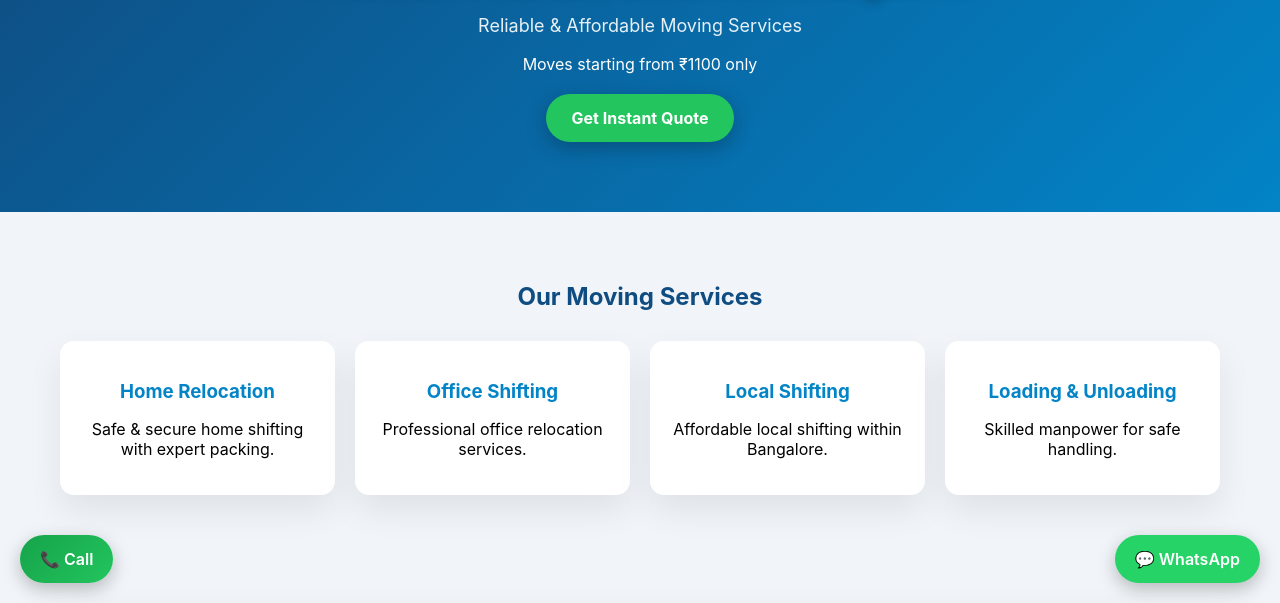
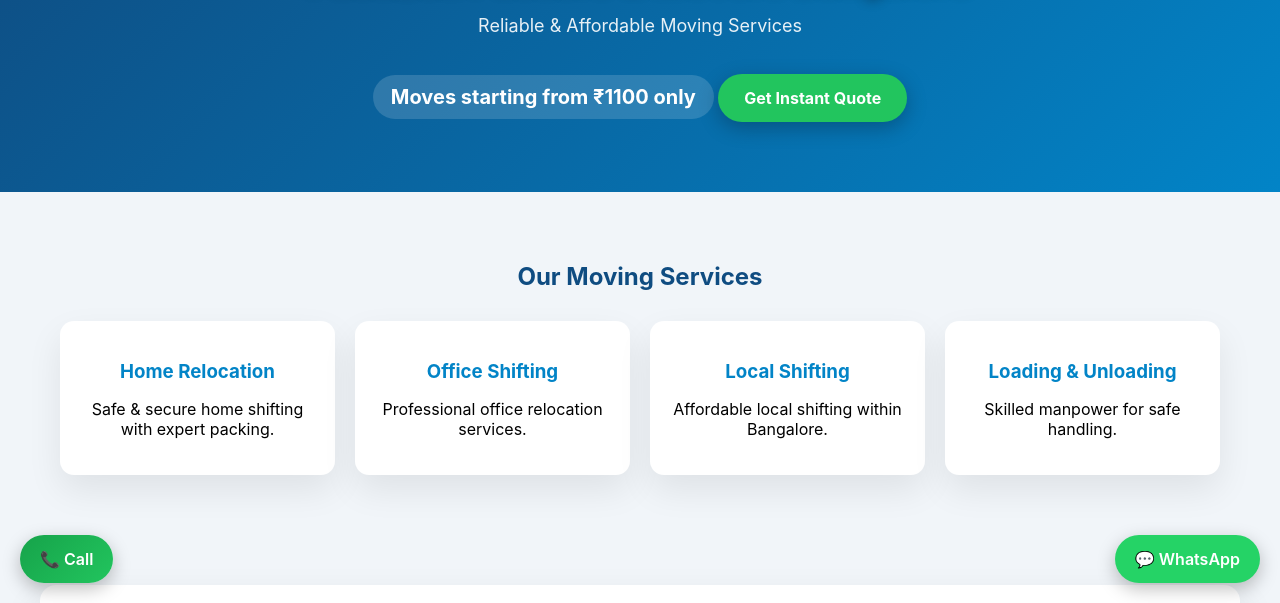
Before and after one commit to azharahmedm786-sketch/moving-quote, a plain HTML site: page index.html in a window 1280 px wide. Shown: the part 197-800 px from the top of the page. Drawn offline with Linux system fonts and the light colour scheme; some packages are replaced by stand-ins of ours.

Commit message:
Update style.css

```diff
--- a/style.css
+++ b/style.css
@@ -340,3 +340,12 @@
   transform: translateY(-2px);
   background: #16a34a;
 }
+.price-hint {
+  margin-top: 10px;
+  font-size: 20px;
+  font-weight: 700;
+  background: rgba(255,255,255,0.15);
+  padding: 10px 18px;
+  display: inline-block;
+  border-radius: 25px;
+}
```
